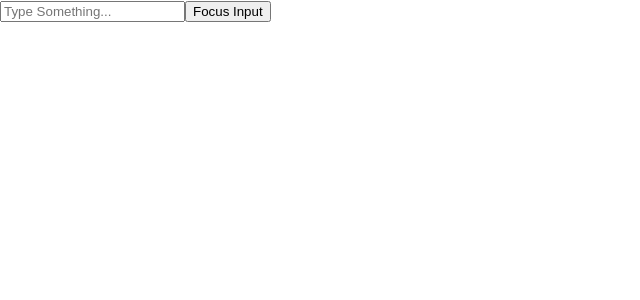
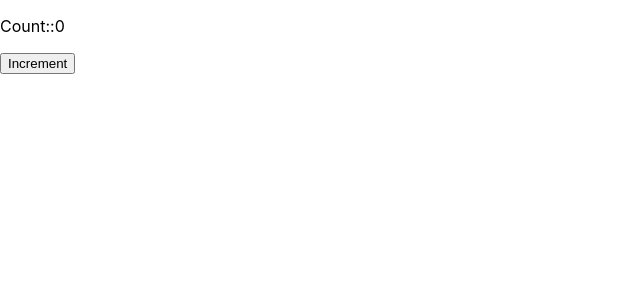
Before and after one commit to ktirthesh/reactjs-projects, a React (Create React App) app in the folder learn_reactjs/: page / in a window 1280 px wide. Shown: the top 300 px of the page, without its empty margins (0-640 px from the left). Built offline with nearby package versions, Linux system fonts and the light colour scheme.

Commit message:
useSyncExternalStoreExample applied

```diff
--- a/learn_reactjs/src/App.js
+++ b/learn_reactjs/src/App.js
@@ -16,7 +16,9 @@
 // import { UseLayoutEffectExample } from "./Hooks/UseLayoutEffectExample";
 // import Comments from "./Hooks/useOptimisticExample";
 // import ExpensiveComponent from "./Hooks/UseMemoExample";
-import InputFocus from "./Hooks/useRefExample";
+// import InputFocus from "./Hooks/useRefExample";
+
+import Counter from "./Hooks/useSyncExternalStoreExample";
 
 function App() {
   // return <UseReducerExample />;
@@ -35,7 +37,8 @@ function App() {
   // return <UseLayoutEffectExample />;
   // return <ExpensiveComponent />;
   // return <Comments />;
-  return <InputFocus />;
+  // return <InputFocus />;
+  return <Counter />;
 }
 
 export default App;
--- /dev/null
+++ b/learn_reactjs/src/Hooks/useSyncExternalStoreExample.jsx
@@ -0,0 +1,31 @@
+// useSyncExternalStore is a React hook (introduced in React 18) used to safely subscribe to external stores
+// (like Redux, custom stores, browser APIs) in a way that works with concurrent rendering.
+
+import { useSyncExternalStore } from "react";
+
+let count = 0;
+let listeners = new Set();
+const store = {
+  increment() {
+    count++;
+    listeners.forEach((listener) => listener());
+  },
+  getSnapShot() {
+    return count;
+  },
+  subscribe(listener) {
+    listeners.add(listener);
+    return () => listeners.delete(listener);
+  },
+};
+
+const Counter = () => {
+  const count = useSyncExternalStore(store.subscribe, store.getSnapShot);
+  return (
+    <div>
+      <p>Count::{count}</p>
+      <button onClick={store.increment}>Increment</button>
+    </div>
+  );
+};
+export default Counter;
```
